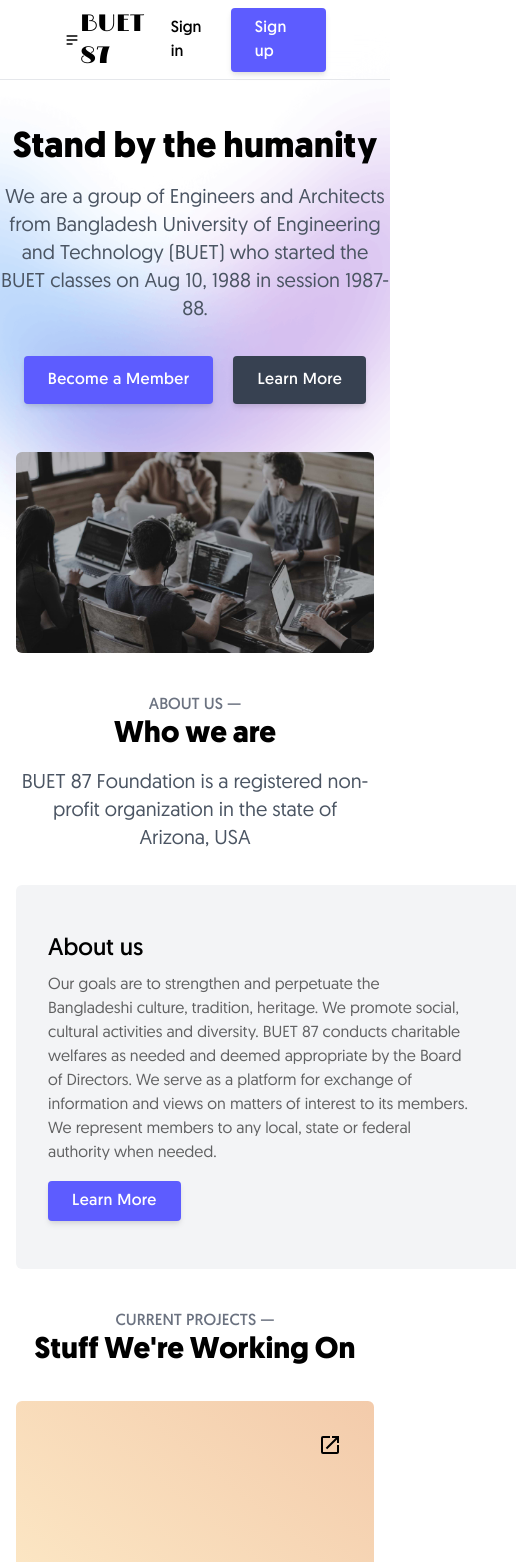
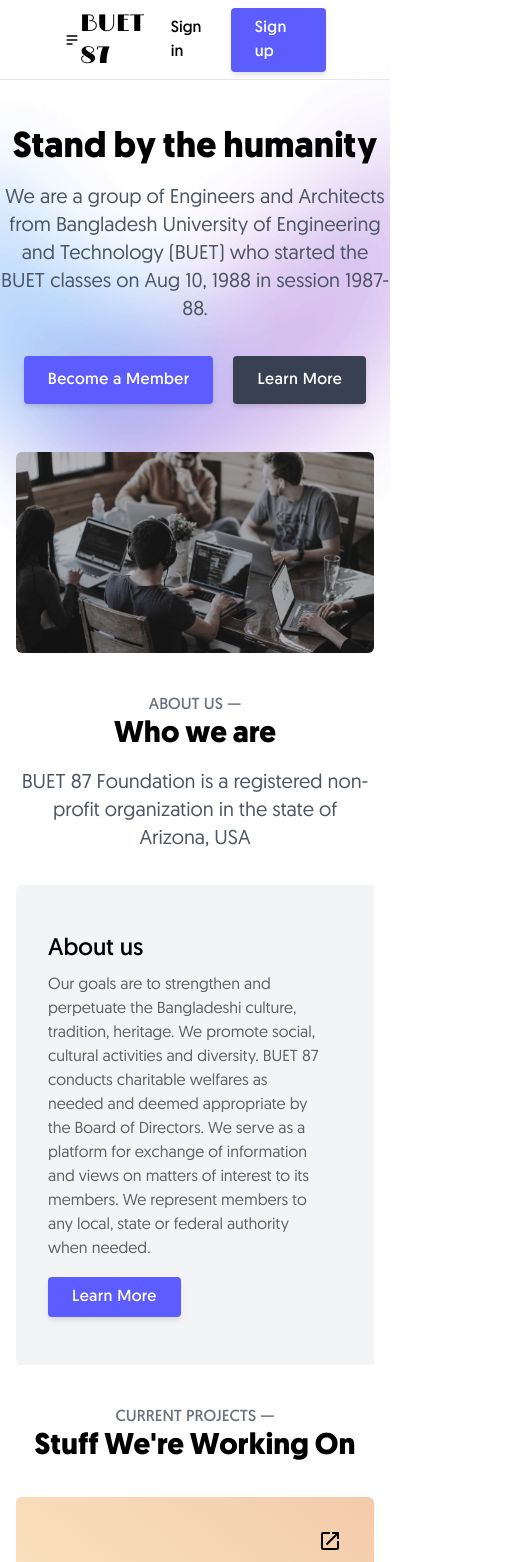
Before and after one commit to avikhandakar-dev/buet-reunion, a Next.js app: page / in a window 390 px wide. Shown: the top 1562 px of the page, 516 px wide, since content can reach past the window. Built offline with nearby package versions, Linux system fonts and the light colour scheme; what @tailwindcss/typography would draw is missing.

Commit message:
add about section

```diff
--- a/components/Home/About.js
+++ b/components/Home/About.js
@@ -17,17 +17,14 @@ const About = () => {
           </p>
         </div>
         <article className="mt-8 flex relative w-full">
-          <figure className="rounded-r-md overflow-hidden absolute w-1/2 h-full right-0 top-0">
+          <figure className="rounded-r-md hidden sm:block overflow-hidden absolute w-1/2 h-full right-0 top-0">
             <Image
               src="/img/about-image-1.jpeg"
               layout="fill"
               objectFit="cover"
             />
           </figure>
-          <div
-            style={{ minWidth: "500px" }}
-            className="z-10 rounded-l-md p-12 pl-8 w-1/2 max-w-2xl flex-shrink-0 bg-gray-100 dark:bg-darkBrown"
-          >
+          <div className="z-10 min-w-0 sm:min-w-500 rounded-l-md p-12 pl-8 w-full sm:w-1/2 max-w-2xl flex-shrink-0 bg-gray-100 dark:bg-darkBrown">
             <h3 className="font-medium text-2xl mb-2">About us</h3>
             <p className="mb-4 opacity-60">
               Our goals are to strengthen and perpetuate the Bangladeshi
--- a/tailwind.config.js
+++ b/tailwind.config.js
@@ -34,6 +34,9 @@ module.exports = {
         input: "0 2px 4px 0 rgb(0 0 0 / 6%)",
         blogCard: "0 0 0 1px rgb(0 0 0 / 10%)",
       },
+      minWidth: {
+        500: "500px",
+      },
     },
   },
   variants: {
```
